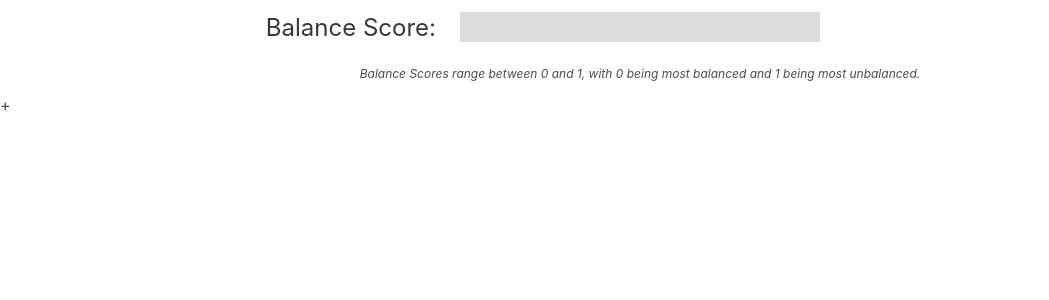
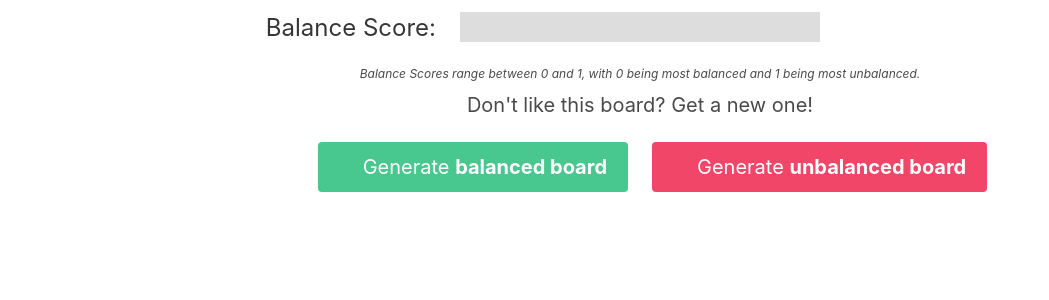
Before and after one commit to Ivanov1ch/Catan, a Flask app: page /view-board/ in a window 1280 px wide. Shown: the top 300 px of the page, without its empty margins (0-1049 px from the left). Run offline with Flask 2, Linux system fonts and the light colour scheme.

Commit message:
Add option to generate a new board from /view-board

```diff
--- a/templates/view_board.html
+++ b/templates/view_board.html
@@ -37,7 +37,31 @@
         </div>
     </div>
 </section>
+<section class="container has-text-centered">
+    <p class="subtitle">
+        Don't like this board? Get a new one!
+    </p>
+    <div class="columns is-desktop buttons are-medium" id="home-button-container">
+        <div class="column has-text-right-desktop">
+            <button class="button is-success" id="balanced-button" onclick="handleHomeButtonPress(true);">
+                <span class="icon">
+                  <i class="fas fa-balance-scale"></i>
+                </span>
+                <span>Generate <strong>balanced board</strong></span>
+            </button>
+        </div>
+        <div class="column has-text-left-desktop">
+            <button class="button is-danger" id="unbalanced-button" onclick="handleHomeButtonPress(false);">
+                <span class="icon">
+                  <i class="fas fa-balance-scale-right"></i>
+                </span>
+                <span>Generate <strong>unbalanced board</strong></span>
+            </button>
+        </div>
+    </div>
+</section>
 <!-- Convert the data passed from the Python backend into JavaScript variables -->
 <script type="text/javascript" src="static/js/board_view_page.js"></script>
+<script type="text/javascript" src="static/js/home.js"></script>
 </body>
-</html>+
+</html>
```
